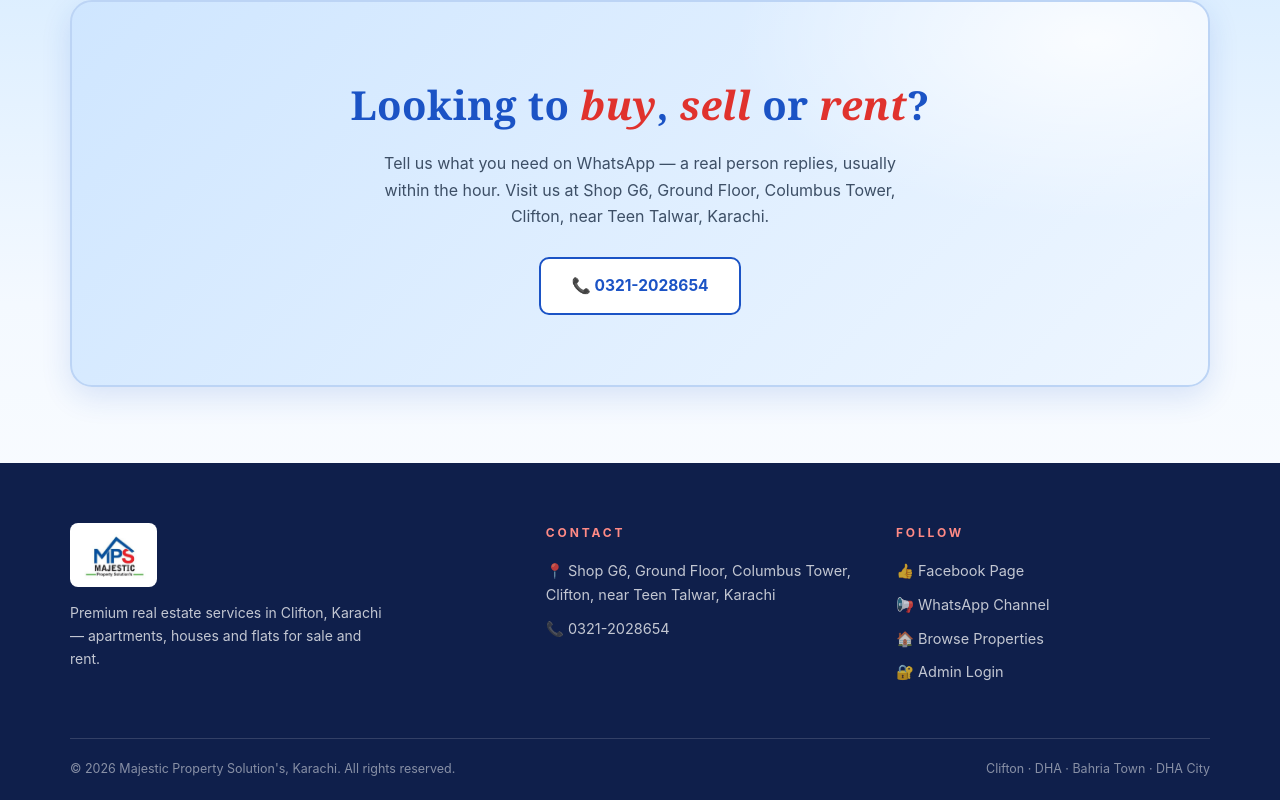
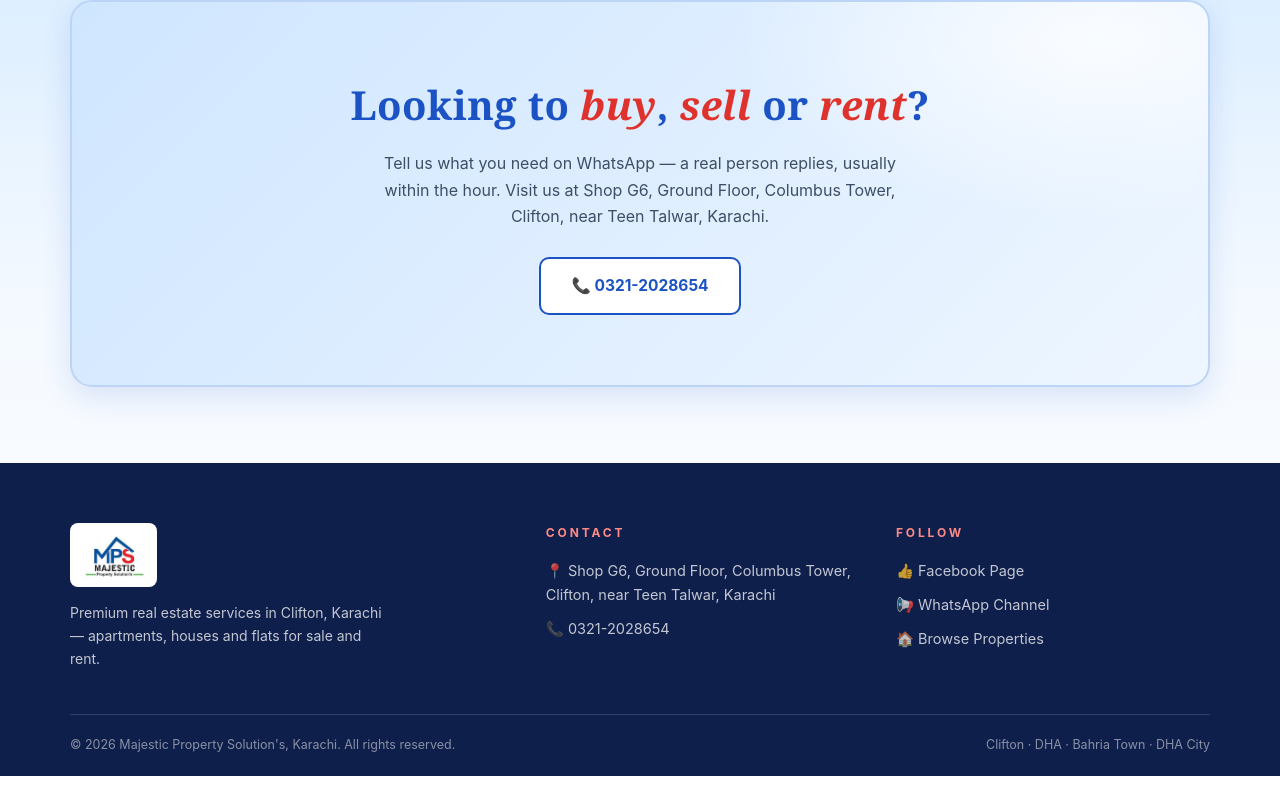
Before and after one commit to awaissattar643-droid/majestic-property, a Next.js app: page / in a window 1280 px wide. Shown: the part 2416-3216 px from the top of the page. After the commit the page ends 3192 px from the top, so only its background shows below. Built offline with nearby package versions, Linux system fonts and the light colour scheme; no server answers; the database is empty.

Commit message:
remove admin login link from public footer (pro practice)

```diff
--- a/app/page.tsx
+++ b/app/page.tsx
@@ -353,7 +353,6 @@ export default function HomePage() {
                 📢 WhatsApp Channel
               </a>
               <Link href="#listings">🏠 Browse Properties</Link>
-              <Link href="/admin">🔐 Admin Login</Link>
             </div>
           </div>
           <div className="footer-bottom">
```
Also changed, not shown: 7 other files (tests, documents, lock files or other folders).
